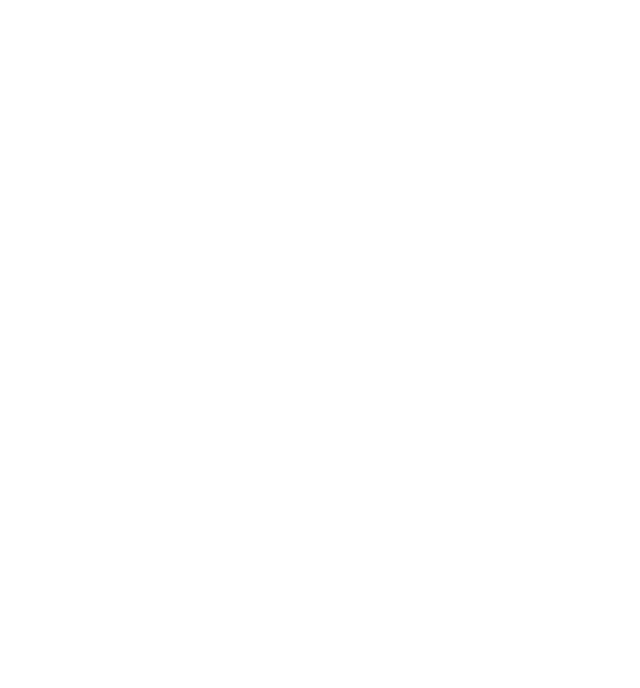
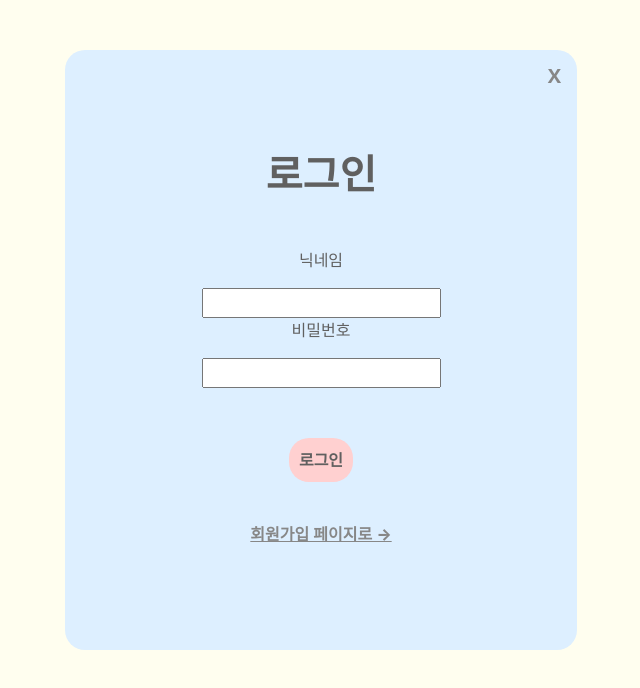
Before and after one commit to HoJin-s/HoJin-bucket-FE, a Vue app: page /login in a window 1280 px wide. Before the commit this address had no page. Shown: the top 688 px of the page, without its empty margins (319-959 px from the left). Built offline with nearby package versions, Linux system fonts and the light colour scheme.

Commit message:
Feat: 로그인 페이지 추가

```diff
--- /dev/null
+++ b/src/assets/css/user/login.css
@@ -0,0 +1,63 @@
+/* 로그인 페이지 전체 */
+.login-wrap {
+    background: #DDEFFF;
+    width: 40%;
+    height: 600px;
+    margin: 50px auto;
+    text-align: center;
+    border-radius: 20px;
+}
+
+/* 닫기 버튼 */
+.close-button {
+    background: #DDEFFF;
+    border: none;
+    color: #878787;
+    font-size: 20px;
+    font-weight: 800;
+    margin: 10px 10px 0 0;
+    float: right;
+    clear: both;
+}
+
+/* 로그인 위쪽 패딩*/
+.login {
+    padding: 100px 0 0 0;
+}
+
+/* 로그인 글자 */
+.login-info h1{
+    font-weight: bold;
+    color: rgb(96, 96, 96);
+}
+
+/* 로그인 입력란 */
+.login-user {
+    margin: 50px 0 50px 0;
+
+}
+.login-user p {
+    color: rgb(96, 96, 96);
+}
+
+/* 로그인 버튼 */
+.login-button {
+    background: #FFD0D0;
+    border: none;
+    border-radius: 20px;
+    padding: 10px;
+    color: rgb(96, 96, 96);
+    font-weight: 800;
+}
+
+/* 회원가입 페이지로 버튼 */
+.go-signup {
+    margin: 30px;
+    background: #DDEFFF;
+    border: none;
+    /* border-radius: 20px; */
+    padding: 10px;
+    color: #878787;
+    font-weight: 800;
+    text-decoration-line: underline;
+}
--- /dev/null
+++ b/src/components/user/Login.vue
@@ -0,0 +1,31 @@
+<template>
+    <div class="login-wrap">
+        <button class="close-button">X</button>
+        <div class="login">
+            <div class="login-info">
+                <h1>로그인</h1>
+            </div>
+            <div class="login-user">
+                <p>닉네임</p>
+                <input />
+                <p>비밀번호</p>
+                <input />
+            </div>
+            <form>
+                <button class="login-button">로그인</button>
+            </form>
+            <div>
+                <button class="go-signup">회원가입 페이지로 →</button>
+            </div>
+        </div>
+    </div>
+
+</template>
+
+<script>
+import "@/assets/css/user/login.css"
+
+export default {
+    name: 'LoginPage',
+}
+</script>
```
Also changed, not shown: src/routes/router.js (+7 -2 lines).
